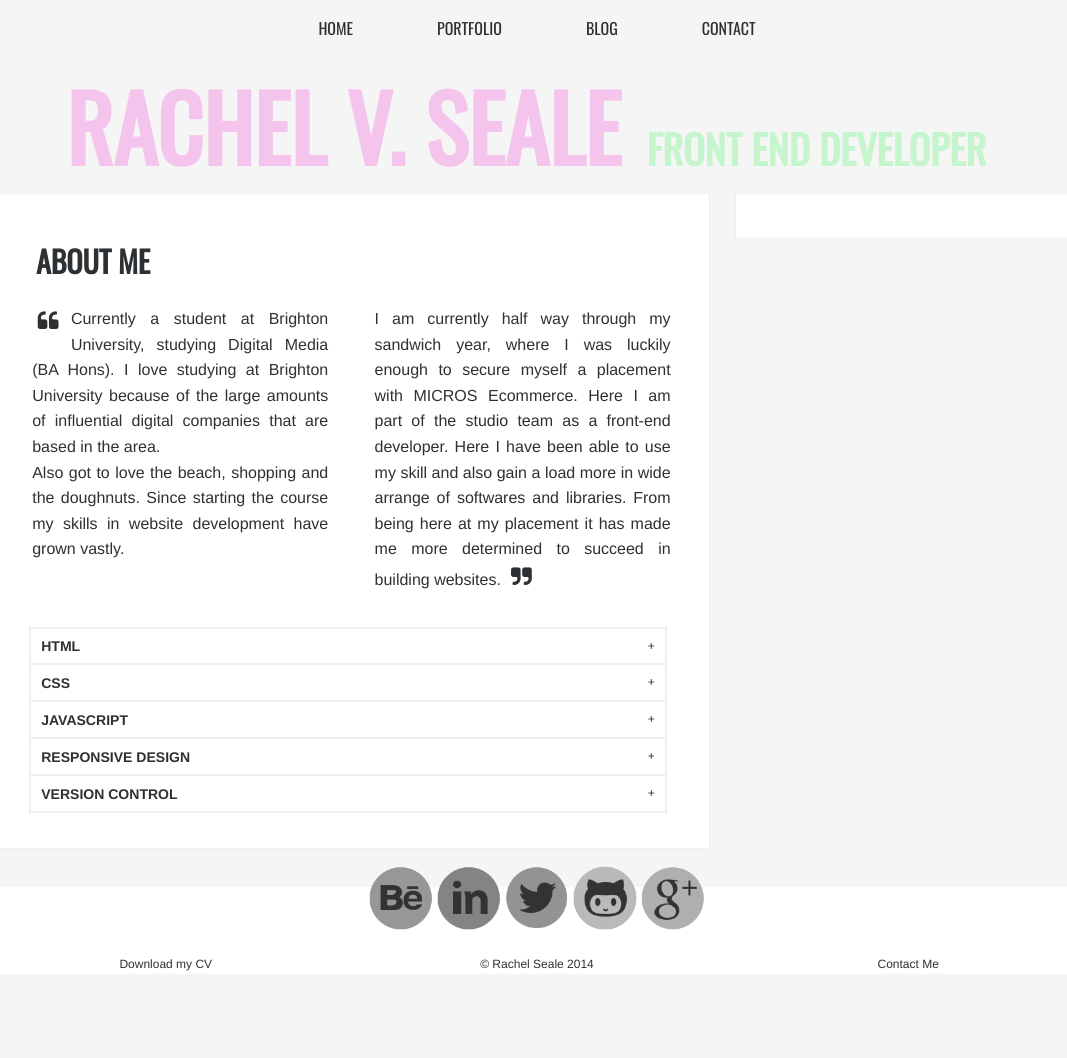
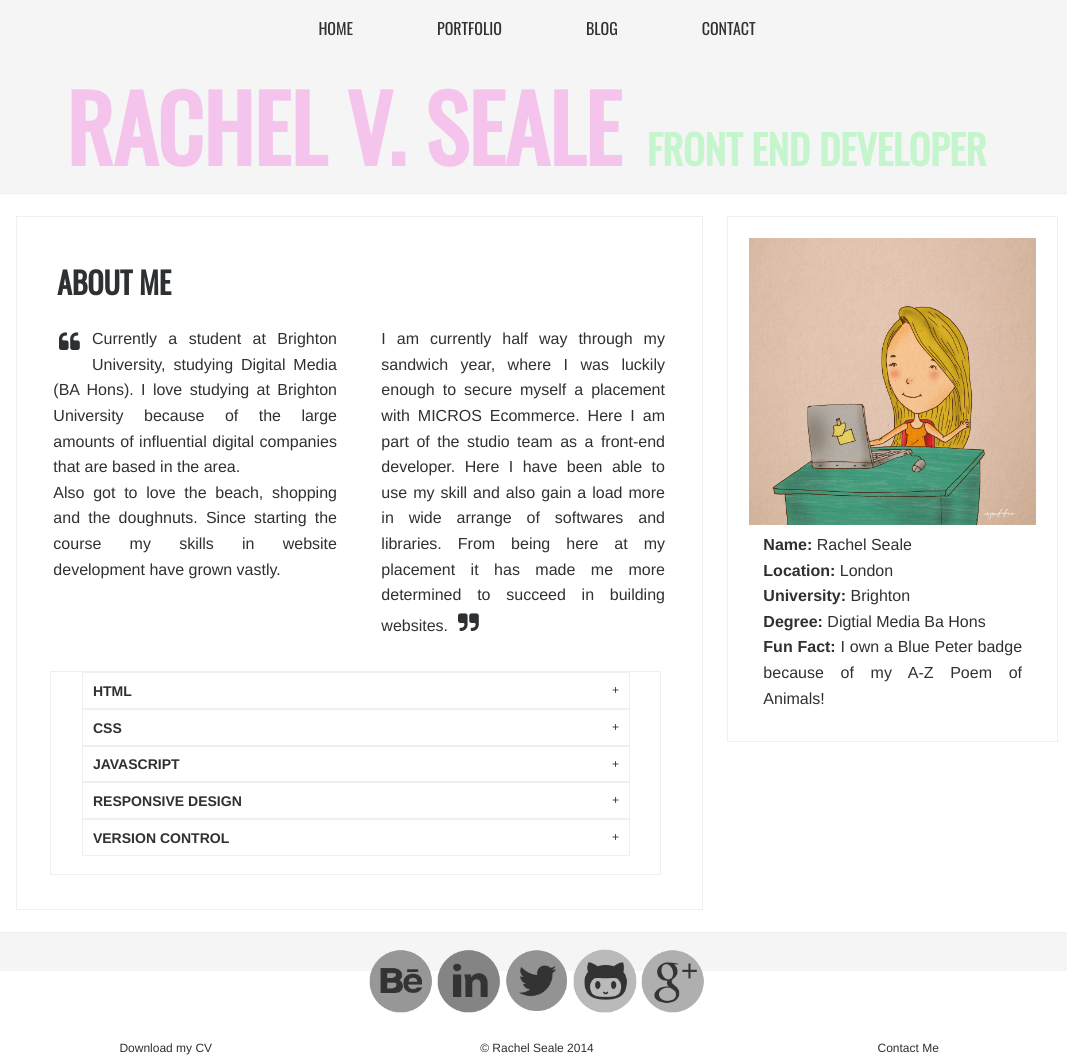
Before and after one commit to RachelSeale/rsealePortfolio, a Jekyll site: the page built from index.html, in a window 1280 px wide. Shown: the whole page, without its empty margins (103-1170 px from the left). Built offline with Jekyll 4.4.1, drawn with Linux system fonts in a browser that asks for light colours; nearby versions of some CDN libraries; Markdown is read by kramdown in place of the engine named in the settings; before the commit the page ends 974 px from its top, so only the background shows below that.

Commit message:
finishing off homepage

```diff
--- a/css/index.css
+++ b/css/index.css
@@ -300,6 +300,9 @@ h3, .plus, .minus {
 p .fa-border {
   border-style: none; }
 
+.about-me img {
+  max-width: 100%; }
+
 /*****************************************************************************/
 /*
 /* Bourbon
@@ -368,7 +371,7 @@ p .fa-border {
 /* Home Page
 /*
 /*****************************************************************************/
-.my-details, .my-skills {
+.my-details, .about-me {
   padding: 2%;
   height: auto;
   background-color: white;
@@ -384,21 +387,21 @@ p .fa-border {
     display: table; }
   .about-me:after {
     clear: both; }
-  .about-me .my-skills {
+  .about-me .about-me {
     display: block;
     float: left;
     margin-right: 2.35765%;
     width: 31.76157%; }
-    .about-me .my-skills:last-child {
+    .about-me .about-me:last-child {
       margin-right: 0; }
     @media screen and (max-width: 980px) {
-      .about-me .my-skills {
+      .about-me .about-me {
         margin-top: 2%;
         display: block;
         float: left;
         margin-right: 38.19821%;
         width: 100%; }
-        .about-me .my-skills:last-child {
+        .about-me .about-me:last-child {
           margin-right: 0; } }
   .about-me .my-details {
     display: block;
@@ -553,7 +556,7 @@ footer {
   background-color: white;
   border: 1px solid #efefef; }
 
-.footer-info, .image-overlay p, .posts span, .post ul li, .work p, .my-details p, .posts p, .post p {
+.footer-info, .about-me ul, .image-overlay p, .posts span, .post ul li, .work p, .my-details p, .posts p, .post p {
   font-family: "jaf-facitweb", "Helvetica Neue", Helvetica, Arial, "Lucida Grande", sans-serif;
   font-weight: 300;
   line-height: 1.6;
--- a/index.html
+++ b/index.html
@@ -78,9 +78,17 @@ class: home
 					   </ul>
 					</div>
 		    	</div>
-		   		<div class="my-skills">
-
-
+		   		<div class="about-me">
+		     		<img class="me" src="/images/rachelseal_.jpg">
+		     		<ul>
+		     			<li>
+		     				<div><b>Name:</b> Rachel Seale</div>
+		     				<div><b>Location:</b> London</div>
+		     				<div><b>University:</b> Brighton</div>
+		     				<div><b>Degree:</b> Digtial Media Ba Hons</div>
+		     				<div><b>Fun Fact:</b> I own a Blue Peter badge because of my A-Z Poem of Animals!</div>
+		     			</li>
+		     		</ul>
 				</div>
 	</section>
 </div>
```
Also changed, not shown: css/index.scss (+7 -3 lines), images/rachelseal_.jpg (added), 1 other file.
